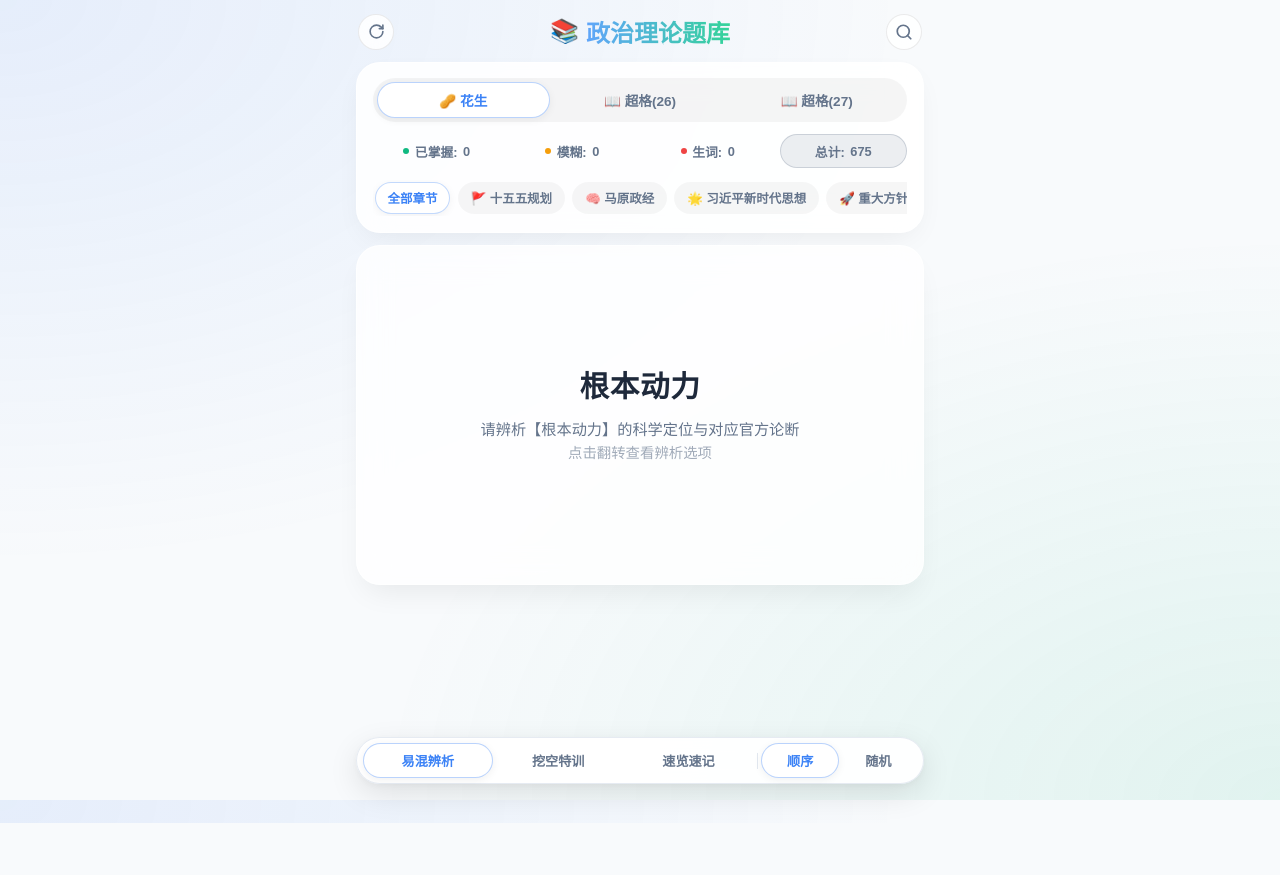
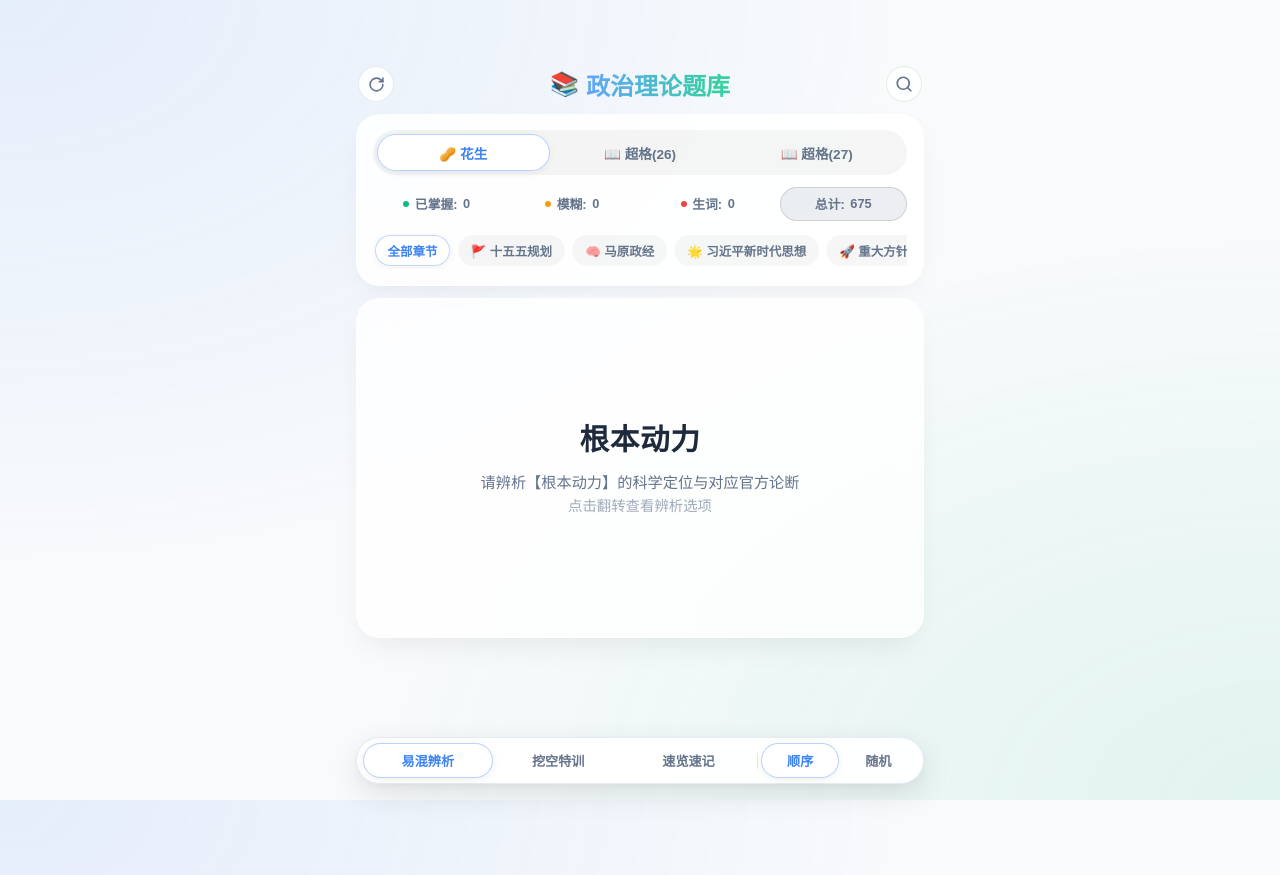
Before and after one commit to troses3/zhengzhi-fuxi, a React (Vite) app: page / in a window 1280 px wide. Before the commit the page ends 823 px from the top, so only its background shows below. Built offline with nearby package versions, Linux system fonts and the light colour scheme.

Commit message:
fix(ui): eliminate excess bottom scroll void by removing artificial min-height and tightening padding

```diff
--- a/src/App.css
+++ b/src/App.css
@@ -32,11 +32,10 @@ body {
   width: 100%;
   max-width: 600px;
   margin: 0 auto;
-  padding: 0.85rem 1rem calc(4.6rem + env(safe-area-inset-bottom)) 1rem;
+  padding: 0.85rem 1rem calc(3.5rem + env(safe-area-inset-bottom)) 1rem;
   display: flex;
   flex-direction: column;
   gap: 0.75rem;
-  min-height: 100vh;
   box-sizing: border-box;
 }
 
```
Also changed, not shown: 4 other files (tests, documents, lock files or other folders).
